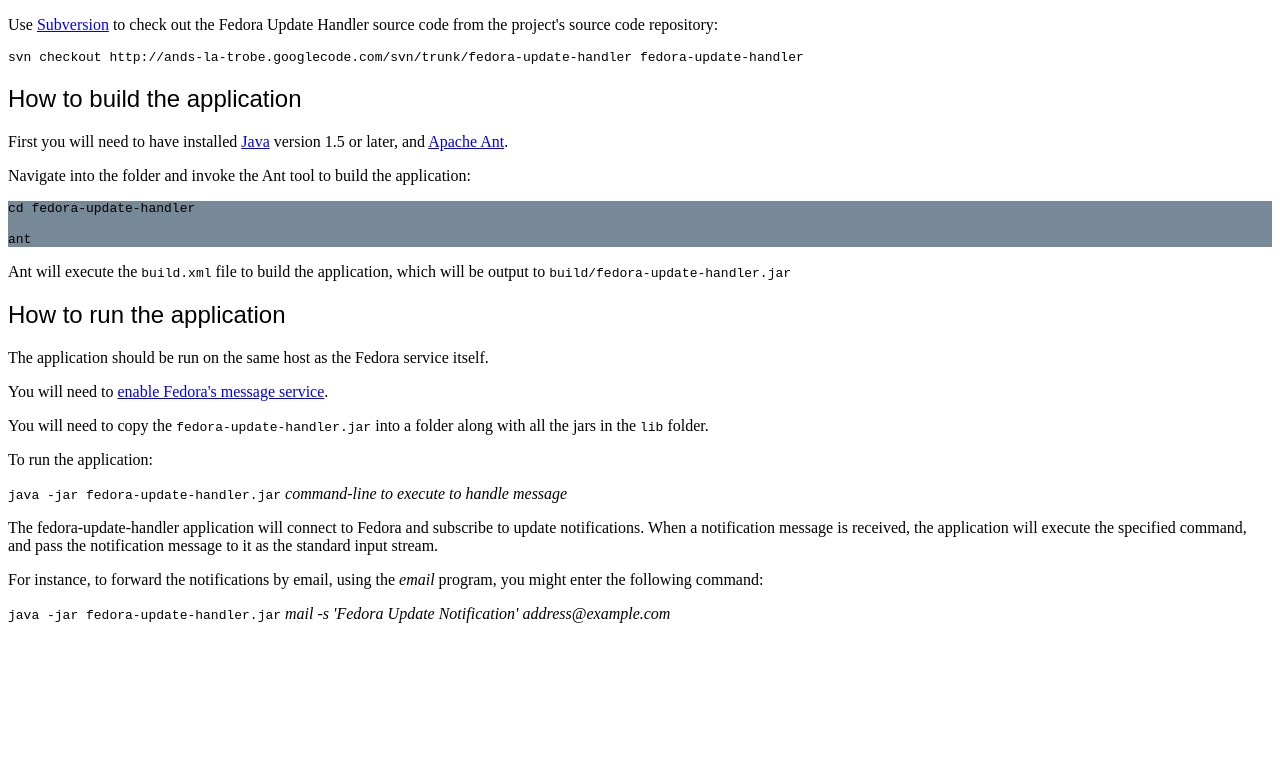
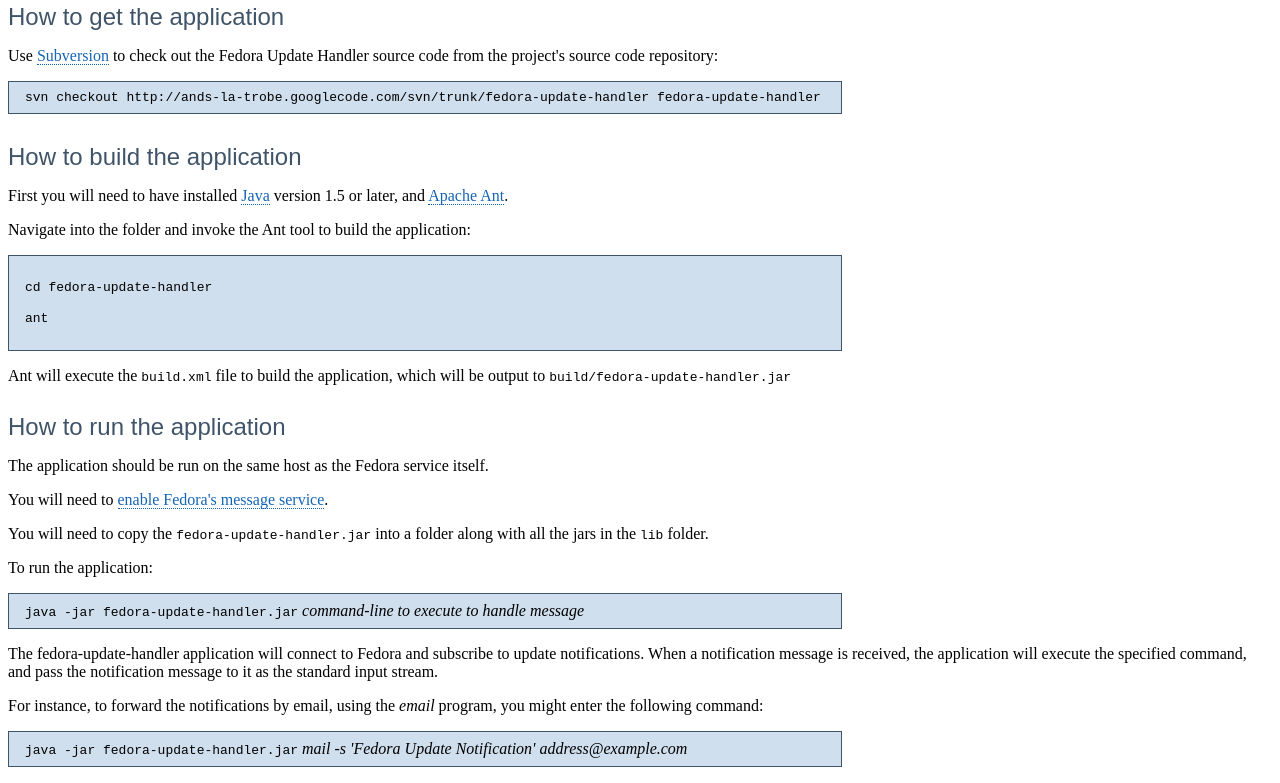
Before and after one commit to Conal-Tuohy/ands-la-trobe, a plain HTML site: page fedora-update-handler/index.html in a window 1280 px wide. Shown: the part 389-1172 px from the top of the page. Before the commit the page ends 1028 px from the top, so only its background shows below. Drawn offline with Linux system fonts and the light colour scheme.

Commit message:
styled web page

```diff
--- a/fedora-update-handler/index.html
+++ b/fedora-update-handler/index.html
@@ -4,15 +4,39 @@
 		<title>Fedora Update Handler</title>
 		<style type="text/css">
 			h1, h2 {
+				margin-top: 1.2em;
+				margin-bottom: 0.6em;
 				font-family: sans-serif;
+				color: #405469;
 			}
 
 			h2 {
 				font-weight: normal;
 			}
 
-			div.commands {
-				background-color: LightSlateGray;
+			a {
+				color: #1464B7;
+				text-decoration: none;
+				border-bottom-style: dotted;
+				border-bottom-width: 1px;
+				border-bottom-color: #1464B7;
+			}
+
+			a:visited {
+				color: #172A73;
+				border-bottom-color: #172A73;
+			}
+
+			.command {
+				padding-top: 0.5em;
+				padding-bottom: 0.5em;
+				padding-left: 1em;
+				padding-right: 1em;
+				background-color: #D0DFEE;
+				border-style: solid;
+				border-width: 1px;
+				border-color: #405469;
+				width: 50em;
 			}
 
 		</style>
@@ -26,11 +50,11 @@
 		<p>When the Fedora Update Handler program starts, it connects to Fedora and subscribes to notification messages via the <a href="http://en.wikipedia.org/wiki/Java_Message_Service">Java Message Service (JMS)</a>. Then, whenever a datastream in the repository is changed, Fedora sends a message, in the form of an <a href="http://en.wikipedia.org/wiki/Atom_%28standard%29">Atom</a> XML document, to the Fedora Update Handler application. In turn, the Fedora Update Handler application executes a user-specified external program, and passes the Atom message to that program via its standard input stream. The Fedora Update Handler is therefore a bridge between JMS and arbitrary console applications.</p>
 		<h2>How to get the application</h2>
 		<p>Use <a href="http://subversion.apache.org/">Subversion</a> to check out the Fedora Update Handler source code from the project's source code repository:</p>
-		<p><kbd>svn checkout http://ands-la-trobe.googlecode.com/svn/trunk/fedora-update-handler fedora-update-handler</kbd></p>
+		<p class="command"><kbd>svn checkout http://ands-la-trobe.googlecode.com/svn/trunk/fedora-update-handler fedora-update-handler</kbd></p>
 		<h2>How to build the application</h2>
 		<p>First you will need to have installed <a href="http://www.java.com/en/download/manual.jsp">Java</a> version 1.5 or later, and <a href="http://ant.apache.org/bindownload.cgi">Apache Ant</a>. </p>
 		<p>Navigate into the folder and invoke the Ant tool to build the application:</p>
-		<div class="commands">
+		<div class="command">
 			<p><kbd>cd fedora-update-handler</kbd></p>
 			<p><kbd>ant</kbd></p>
 		</div>
@@ -40,9 +64,9 @@
 		<p>You will need to <a href="https://wiki.duraspace.org/display/FCR30/Messaging#Messaging-config">enable Fedora's message service</a>.</p>
 		<p>You will need to copy the <code>fedora-update-handler.jar</code> into a folder along with all the jars in the <code>lib</code> folder.</p>
 		<p>To run the application:</p>
-		<p><kbd>java -jar fedora-update-handler.jar</kbd> <var>command-line to execute to handle message</var></p>
+		<p class="command"><kbd>java -jar fedora-update-handler.jar</kbd> <var>command-line to execute to handle message</var></p>
 		<p>The fedora-update-handler application will connect to Fedora and subscribe to update notifications. When a notification message is received, the application will execute the specified command, and pass the notification message to it as the standard input stream.</p>
 		<p>For instance, to forward the notifications by email, using the <var>email</var> program, you might enter the following command:</p>
-		<p><kbd>java -jar fedora-update-handler.jar</kbd> <var>mail -s 'Fedora Update Notification' address@example.com</var></p>
+		<p class="command"><kbd>java -jar fedora-update-handler.jar</kbd> <var>mail -s 'Fedora Update Notification' address@example.com</var></p>
 	</body>
 </html>
```
